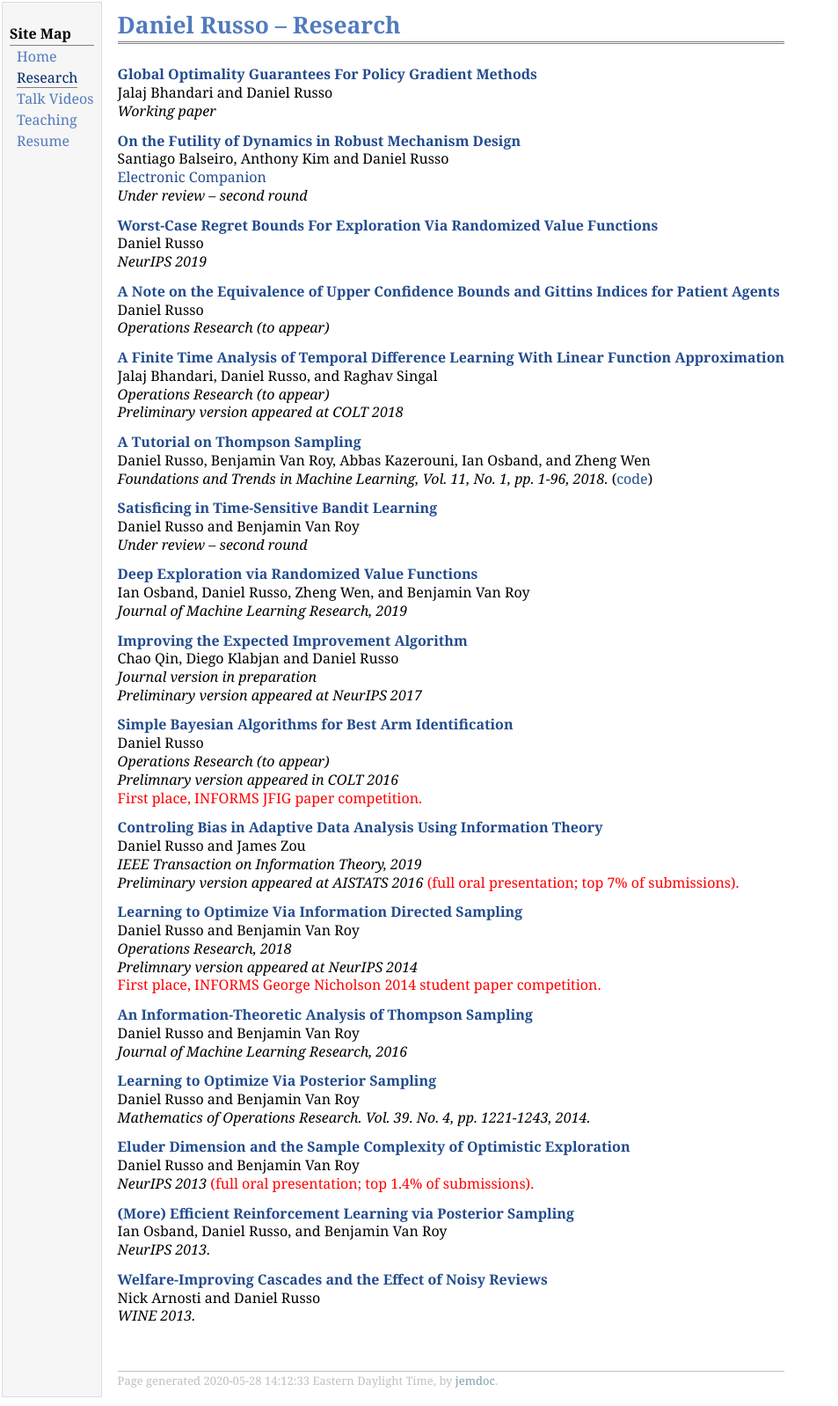
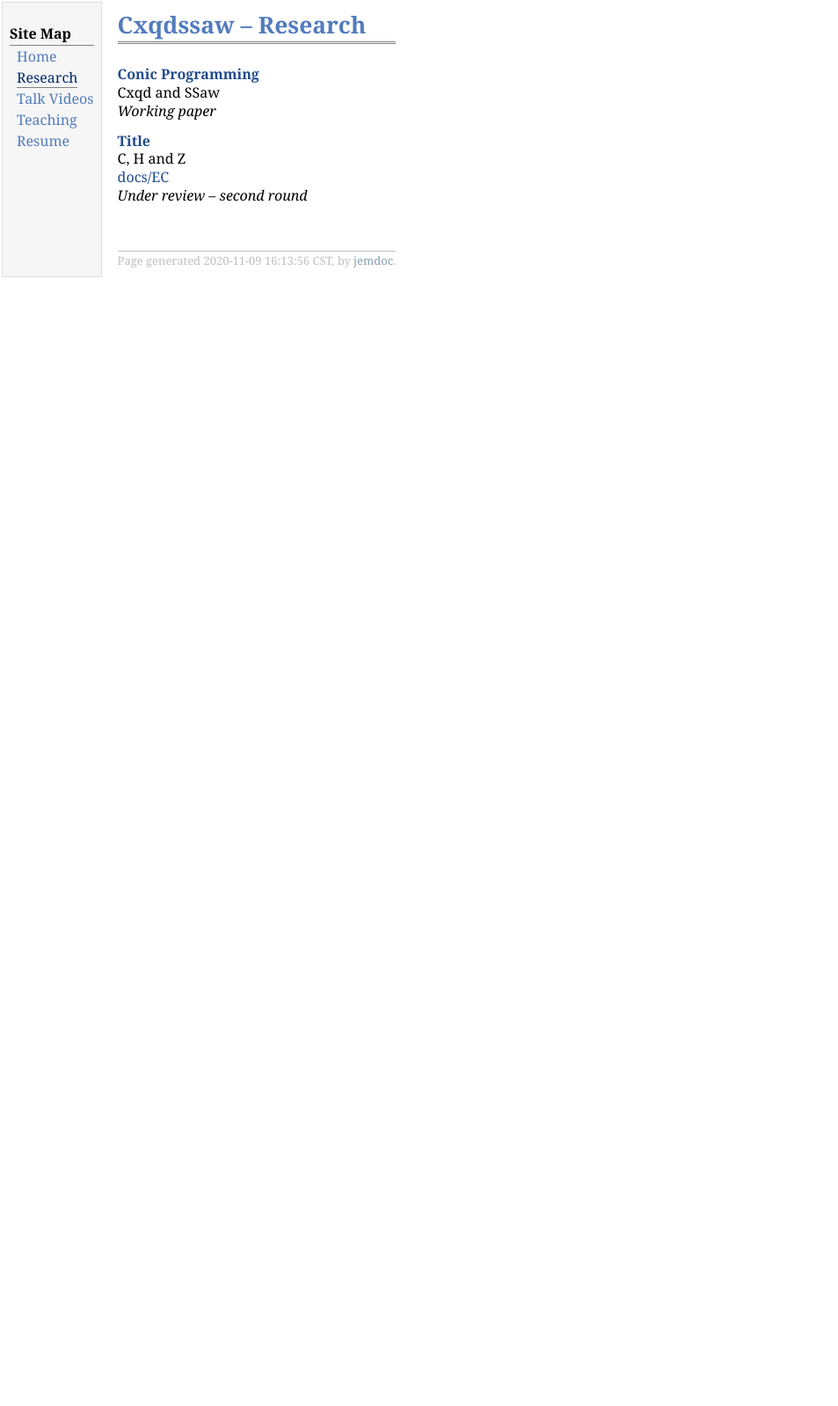
Before and after one commit to cxqdssaw/cxqdssaw.github.io, a plain HTML site: page research.html in a window 1280 px wide. Shown: the whole page at 88% size, without its empty margins (0-953 px from the left). After the commit the page ends 800 px from the top, so only its background shows below. Drawn offline with Linux system fonts and the light colour scheme.

Commit message:
Add files via upload

```diff
--- a/research.html
+++ b/research.html
@@ -5,7 +5,7 @@
 <meta name="generator" content="jemdoc, see http://jemdoc.jaboc.net/" />
 <meta http-equiv="Content-Type" content="text/html;charset=utf-8" />
 <link rel="stylesheet" href="jemdoc.css" type="text/css" />
-<title>Daniel Russo &ndash; Research</title>
+<title>Cxqdssaw &ndash; Research</title>
 </head>
 <body>
 <table summary="Table for page layout." id="tlayout">
@@ -20,68 +20,18 @@
 </td>
 <td id="layout-content">
 <div id="toptitle">
-<h1>Daniel Russo &ndash; Research</h1>
+<h1>Cxqdssaw &ndash; Research</h1>
 </div>
-<p><a href="docs/policy_grad_optimality.pdf"><b>Global Optimality Guarantees For Policy Gradient Methods</b></a> <br />
-Jalaj Bhandari and Daniel Russo <br />
+<p><a href="docs/policy_grad_optimality.pdf"><b>Conic Programming</b></a> <br />
+Cxqd and SSaw <br />
 <i>Working paper </i>  <br /></p>
-<p><a href="https://papers.ssrn.com/sol3/papers.cfm?abstract_id=3449698"><b>On the Futility of Dynamics in Robust Mechanism Design</b></a><br />
-Santiago Balseiro, Anthony Kim and Daniel Russo <br />
-<a href="docs/futiliy_of_dynamics_electronic_companion">Electronic Companion</a> <br />
+<p><a href="https://papers.ssrn.com/sol3/papers.cfm?abstract_id=3548028"><b>Title</b></a><br />
+C, H and Z <br />
+<a href="docs/EC">docs/EC</a> <br />
 <i>Under review &ndash; second round </i> <br /></p>
-<p><a href="http://arxiv.org/abs/1906.02870"><b>Worst-Case Regret Bounds For Exploration Via Randomized Value Functions</b></a> <br />
-Daniel Russo <br />
-<i>NeurIPS 2019 </i>  <br /></p>
-<p><a href="http://arxiv.org/abs/1904.04732"><b>A Note on the Equivalence of Upper Confidence Bounds and Gittins Indices for Patient Agents</b></a> <br />
-Daniel Russo <br />
-<i>Operations Research (to appear) </i>  <br /></p>
-<p><a href="http://arxiv.org/abs/1806.02450"><b>A Finite Time Analysis of Temporal Difference Learning With Linear Function Approximation</b></a> <br />
-Jalaj Bhandari, Daniel Russo, and Raghav Singal <br />
-<i>Operations Research (to appear)</i><br />
-<i>Preliminary version appeared at COLT 2018</i><br /></p>
-<p><a href="docs/TS_Tutorial.pdf"><b>A Tutorial on Thompson Sampling</b></a><br />
-Daniel Russo, Benjamin Van Roy, Abbas Kazerouni, Ian Osband, and Zheng Wen <br />
-<i>Foundations and Trends in Machine Learning, Vol. 11, No. 1, pp. 1-96, 2018.</i>  (<a href="https://github.com/iosband/ts_tutorial">code</a>)  <br /></p>
-<p><a href="https://arxiv.org/abs/1803.02855"><b>Satisficing in Time-Sensitive Bandit Learning</b></a><br />
-Daniel Russo and Benjamin Van Roy <br />
-<i>Under review &ndash; second round</i> <br /></p>
-<p><a href="http://jmlr.org/papers/volume20/18-339/18-339.pdf"><b>Deep Exploration via Randomized Value Functions</b></a><br />
-Ian Osband, Daniel Russo, Zheng Wen, and Benjamin Van Roy <br />
-<i>Journal of Machine Learning Research, 2019</i> <br /></p>
-<p><a href="https://arxiv.org/abs/1705.10033"><b>Improving the Expected Improvement Algorithm</b></a><br />
-Chao Qin, Diego Klabjan and Daniel Russo <br />
-<i>Journal version in preparation</i><br />
-<i>Preliminary version appeared at NeurIPS 2017</i><br /></p>
-<p><a href="http://arxiv.org/abs/1602.08448"><b>Simple Bayesian Algorithms for Best Arm Identification</b></a><br />
-Daniel Russo<br />
-<i>Operations Research (to appear)</i><br />
-<i>Prelimnary version appeared in COLT 2016</i><br /> <font color="FF0000">First place, INFORMS JFIG paper competition.<font color="000000"><br /> </p>
-<p><a href="http://arxiv.org/abs/1511.05219"><b>Controling Bias in Adaptive Data Analysis Using Information Theory</b></a><br />
-Daniel Russo and James Zou<br />
-<i>IEEE Transaction on Information Theory, 2019</i><br />
-<i>Preliminary version appeared at AISTATS 2016</i> <font color="FF0000">(full oral presentation; top 7% of submissions).<font color="000000"><br /> </p>
-<p><a href="https://pubsonline.informs.org/doi/abs/10.1287/opre.2017.1663"><b>Learning to Optimize Via Information Directed Sampling</b></a><br />
-Daniel Russo and Benjamin Van Roy<br />
-<i>Operations Research, 2018</i><br />
-<i>Prelimnary version appeared at NeurIPS 2014</i> <br /> <font color="FF0000">First place, INFORMS George Nicholson 2014 student paper competition.<font color="000000"><br /> </p>
-<p><a href="http://www.jmlr.org/papers/volume17/14-087/14-087.pdf"><b>An Information-Theoretic Analysis of Thompson Sampling</b></a><br />
-Daniel Russo and Benjamin Van Roy<br />
-<i>Journal of Machine Learning Research, 2016</i><br /></p>
-<p><a href="docs/Learning_to_Optimize.pdf"><b>Learning to Optimize Via Posterior Sampling</b></a><br />
-Daniel Russo and Benjamin Van Roy<br />
-<i>Mathematics of Operations Research. Vol. 39. No. 4, pp. 1221-1243, 2014.</i><br /></p>
-<p><a href="docs/Eluder_Dimension.pdf"><b>Eluder Dimension and the Sample Complexity of Optimistic Exploration</b></a> <br />
-Daniel Russo and Benjamin Van Roy<br />
-<i>NeurIPS 2013</i> <font color="FF0000">(full oral presentation; top 1.4% of submissions).<font color="000000"><br /> </p>
-<p><a href="docs/PSRL.pdf"><b>(More) Efficient Reinforcement Learning via Posterior Sampling</b></a> <br />
-Ian Osband, Daniel Russo, and Benjamin Van Roy<br />
-<i>NeurIPS 2013.</i> <br /></p>
-<p><a href="docs/Welfare_Improving_Cascades_and_the_Effect_of_Noisy_Reviews.pdf"><b>Welfare-Improving Cascades and the Effect of Noisy Reviews</b></a> <br />
-Nick Arnosti and Daniel Russo<br />
-<i>WINE 2013.</i> <br /></p>
 <div id="footer">
 <div id="footer-text">
-Page generated 2020-05-28 14:12:33 Eastern Daylight Time, by <a href="http://jemdoc.jaboc.net/">jemdoc</a>.
+Page generated 2020-11-09 16:13:56 CST, by <a href="http://jemdoc.jaboc.net/">jemdoc</a>.
 </div>
 </div>
 </td>
```
Also changed, not shown: index.html (+8 -9 lines), talk_videos.html (+8 -20 lines), teaching.html (+6 -13 lines), 1 other file.
